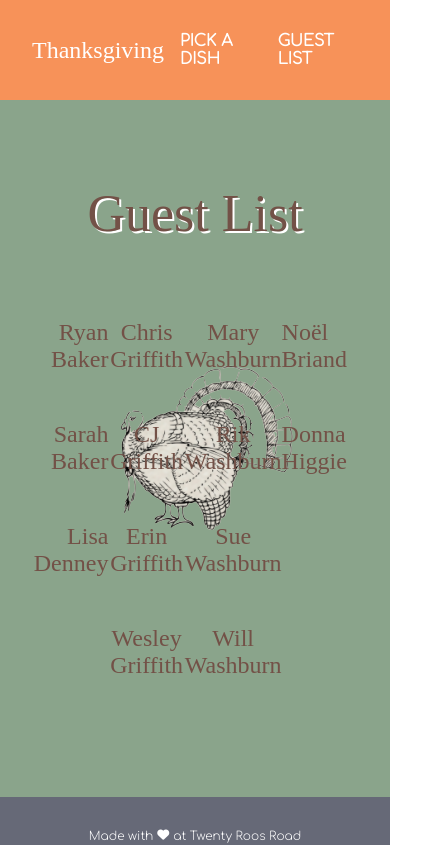
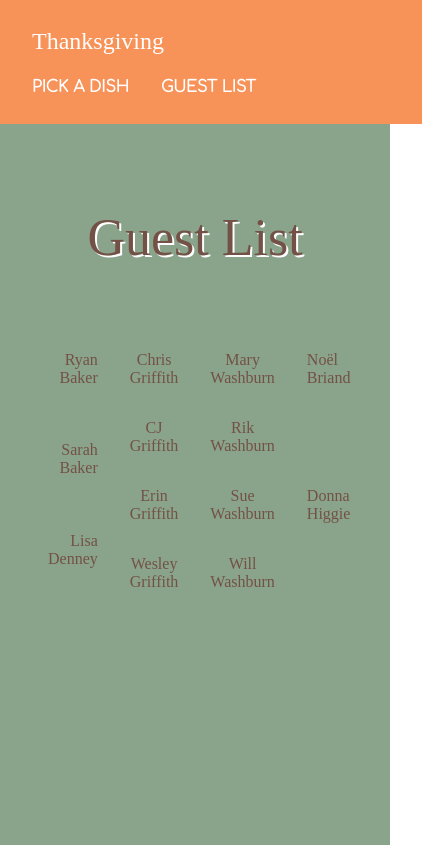
Before and after one commit to marybees/thanksgiving, a React (Create React App) app: page /seat in a window 390 px wide. Shown: the top 845 px of the page, 422 px wide, since content can reach past the window. Built offline with nearby package versions, Linux system fonts and the light colour scheme; a web font is replaced by a local one.

Commit message:
Add media queries

```diff
--- a/src/Home.js
+++ b/src/Home.js
@@ -29,7 +29,7 @@ const Home = () => {
           <div className="body-two-cursive">
             <p>Will, Mary & Tubby Washburn</p>
           </div>
-          <div>
+          <div className="body-two-paragraph">
             <p>
               Join us for food, catching up, and then probably more food. Come
               hungry!
--- a/src/index.css
+++ b/src/index.css
@@ -7,12 +7,14 @@ body {
 
 .body {
     display: flex;
+    flex-wrap: wrap;
 }
 
 .body-half {
     padding: 3rem;
     display: flex;
     flex-direction: column;
+    flex-wrap: wrap;
     justify-content: center;
     align-items: center;
     width: 50%;
@@ -39,11 +41,12 @@ body {
 }
 
 #body-two {
+    display: flex;
+    flex-wrap: wrap;
     color: #735147;
     background-color: #8aa48b;
     background-attachment: scroll;
     height: 75vh;
-
 }
 
 #body-two-heading-container {
@@ -80,6 +83,11 @@ body {
     font-weight: bold;
 }
 
+.body-two-paragraph {
+    text-align: center;
+    width: 100%;
+}
+
 .body-two-cursive {
     text-align: center;
     width: 100%;
@@ -99,6 +107,7 @@ body {
 
 .nav-body {
     display: flex;
+    flex-wrap: wrap;
     justify-content: space-between;
     align-items: center;
     padding: 1rem;
@@ -158,3 +167,37 @@ body {
     font-size: 3.25rem;
     text-align: center;
 }
+
+/* Media Queries */
+
+@media (max-width: 1024px) {
+    .link {
+        margin-left: 1rem;
+    }
+    .nav-body {
+        line-height: 10px;
+        width: 100%;
+    }
+    .body-half {
+        width: 100%;
+    }
+    .body-two-paragraph {
+        display: none;
+    }
+    #body-one {
+        text-align: center;
+        line-height: normal;
+    }
+    #guest-list {
+        height: 100vh;
+        background-image: none !important;
+    }
+    .guest-list-column {
+        flex-direction: row;
+        flex-wrap: wrap;
+        padding: 1rem;
+    }
+    .guest-list-column p {
+        font-size: 1rem;
+    }
+  }
```
